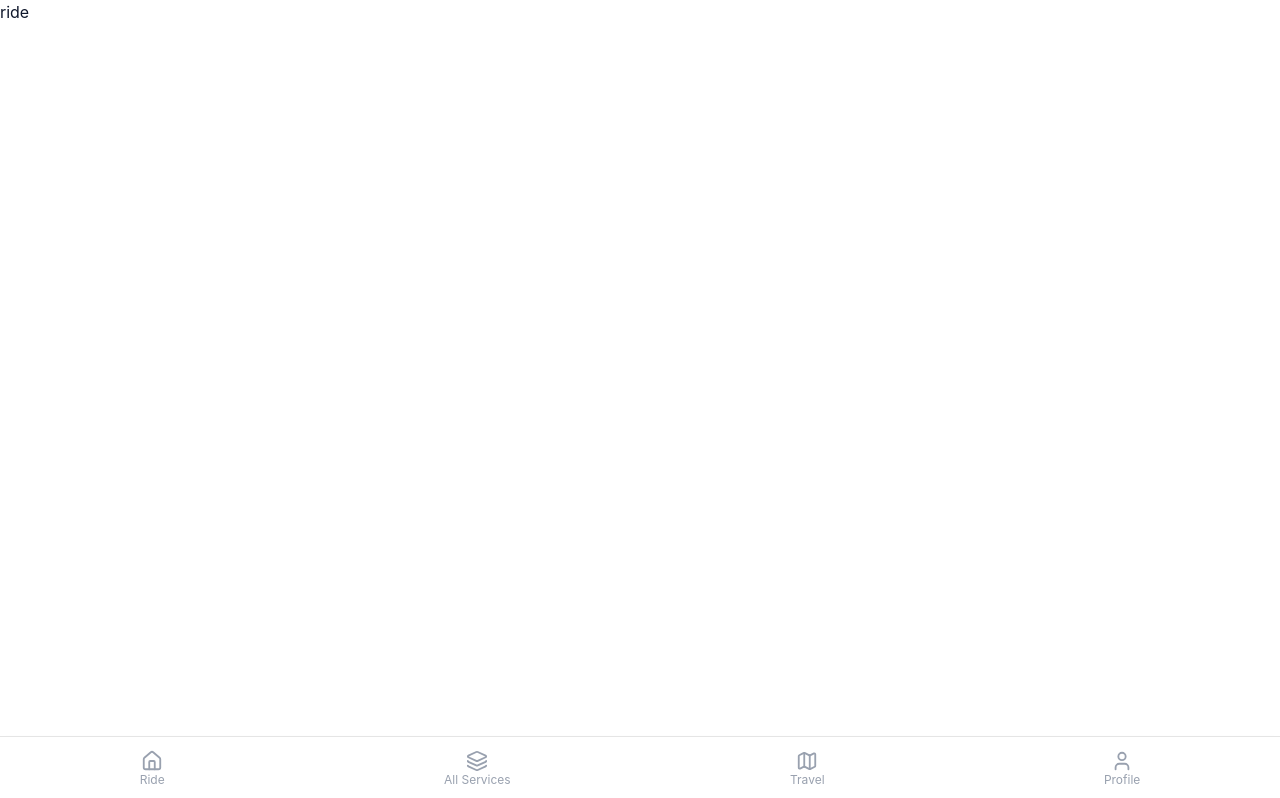
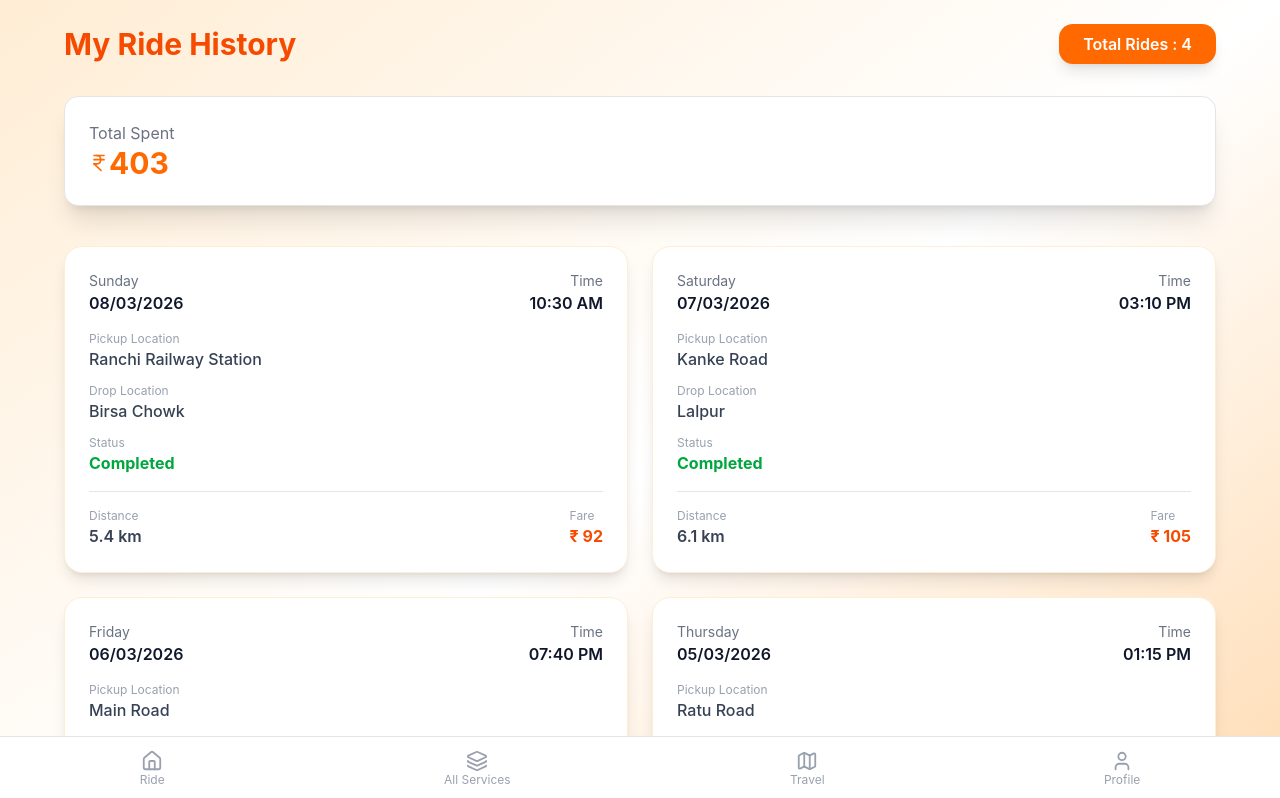
Before and after one commit to hemantgupta98/SwiftRide, a Next.js app in the folder client/: page /container/Rides in a window 1280 px wide. Shown: the top 798 px of the page. Built offline with nearby package versions, Linux system fonts and the light colour scheme.

Commit message:
add rider history ui

```diff
--- a/client/src/app/container/Rides/page.tsx
+++ b/client/src/app/container/Rides/page.tsx
@@ -1,7 +1,160 @@
+"use client";
+
+import { IndianRupee } from "lucide-react";
 import React from "react";
 
-const page = () => {
-  return <div>ride</div>;
+type Ride = {
+  id: number;
+  date: string;
+  day: string;
+  time: string;
+  pickup: string;
+  drop: string;
+  distance: string;
+  fare: number;
+  status: string;
 };
 
-export default page;
+const rides: Ride[] = [
+  {
+    id: 1,
+    date: "08/03/2026",
+    day: "Sunday",
+    time: "10:30 AM",
+    pickup: "Ranchi Railway Station",
+    drop: "Birsa Chowk",
+    distance: "5.4 km",
+    fare: 92,
+    status: "Completed",
+  },
+  {
+    id: 2,
+    date: "07/03/2026",
+    day: "Saturday",
+    time: "03:10 PM",
+    pickup: "Kanke Road",
+    drop: "Lalpur",
+    distance: "6.1 km",
+    fare: 105,
+    status: "Completed",
+  },
+  {
+    id: 3,
+    date: "06/03/2026",
+    day: "Friday",
+    time: "07:40 PM",
+    pickup: "Main Road",
+    drop: "Harmu Housing Colony",
+    distance: "4.8 km",
+    fare: 86,
+    status: "Completed",
+  },
+  {
+    id: 4,
+    date: "05/03/2026",
+    day: "Thursday",
+    time: "01:15 PM",
+    pickup: "Ratu Road",
+    drop: "Doranda",
+    distance: "7.2 km",
+    fare: 120,
+    status: "Completed",
+  },
+];
+
+const Page = () => {
+  const totalFare = rides.reduce((acc, ride) => acc + ride.fare, 0);
+  return (
+    <div className="min-h-screen bg-linear-to-br from-orange-100 via-white to-orange-200 p-6">
+      <div className="max-w-6xl mx-auto">
+        {/* Header */}
+        <div className="flex justify-between items-center mb-8">
+          <h1 className="text-3xl font-bold text-orange-600">
+            My Ride History
+          </h1>
+
+          <div className="bg-orange-500 text-white px-6 py-2 rounded-xl shadow-lg font-semibold">
+            Total Rides : {rides.length}
+          </div>
+        </div>
+        <div className="bg-white shadow-xl rounded-xl p-6 border mb-10">
+          <h2 className="text-gray-500">Total Spent</h2>
+          <p className="text-3xl font-bold text-orange-500 flex items-center">
+            <IndianRupee size={20} />
+            {totalFare}
+          </p>
+        </div>
+
+        {/* Ride Cards */}
+        <div className="grid md:grid-cols-2 gap-6">
+          {rides.map((ride) => (
+            <div
+              key={ride.id}
+              className="bg-white rounded-2xl shadow-lg p-6 border border-orange-100 hover:shadow-2xl transition"
+            >
+              {/* Ride Header */}
+              <div className="flex justify-between mb-4">
+                <div>
+                  <p className="text-gray-500 text-sm">{ride.day}</p>
+                  <p className="font-semibold">{ride.date}</p>
+                </div>
+
+                <div className="text-right">
+                  <p className="text-gray-500 text-sm">Time</p>
+                  <p className="font-semibold">{ride.time}</p>
+                </div>
+              </div>
+
+              {/* Locations */}
+              <div className="space-y-3">
+                <div>
+                  <p className="text-xs text-gray-400">Pickup Location</p>
+                  <p className="font-medium text-gray-700">{ride.pickup}</p>
+                </div>
+
+                <div>
+                  <p className="text-xs text-gray-400">Drop Location</p>
+                  <p className="font-medium text-gray-700">{ride.drop}</p>
+                </div>
+                <div>
+                  <p className="text-xs text-gray-400">Status</p>
+                  <p className="font-bold text-green-600">{ride.status}</p>
+                </div>
+              </div>
+
+              {/* Divider */}
+              <div className="border-t my-4"></div>
+
+              {/* Distance & Fare */}
+              <div className="flex justify-between">
+                <div>
+                  <p className="text-xs text-gray-400">Distance</p>
+                  <p className="font-semibold text-gray-700">{ride.distance}</p>
+                </div>
+
+                <div>
+                  <p className="text-xs text-gray-400">Fare</p>
+                  <p className="font-bold text-orange-600">₹ {ride.fare}</p>
+                </div>
+              </div>
+            </div>
+          ))}
+        </div>
+
+        {/* Empty state */}
+        {rides.length === 0 && (
+          <div className="text-center mt-20">
+            <h2 className="text-xl font-semibold text-gray-600">
+              No rides completed yet
+            </h2>
+            <p className="text-gray-400 mt-2">
+              Book your first ride to see history here.
+            </p>
+          </div>
+        )}
+      </div>
+    </div>
+  );
+};
+
+export default Page;
```
